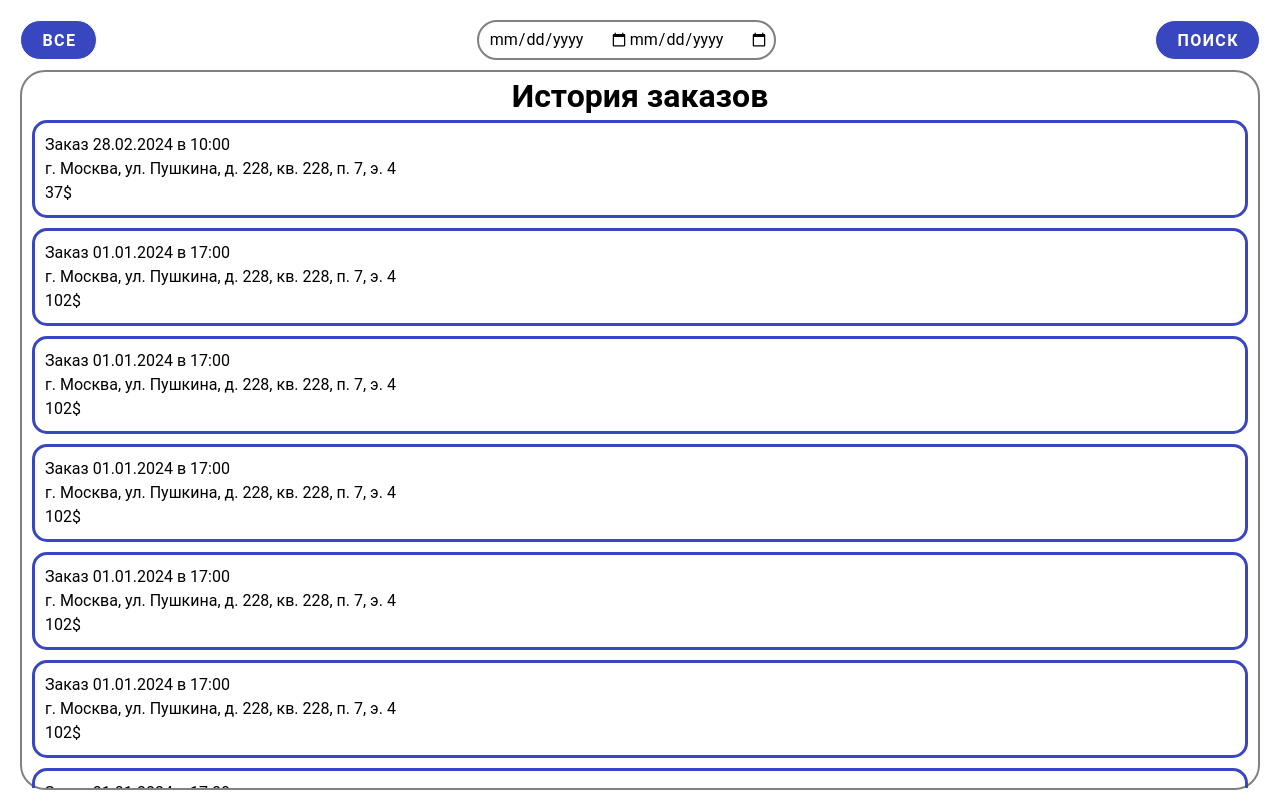
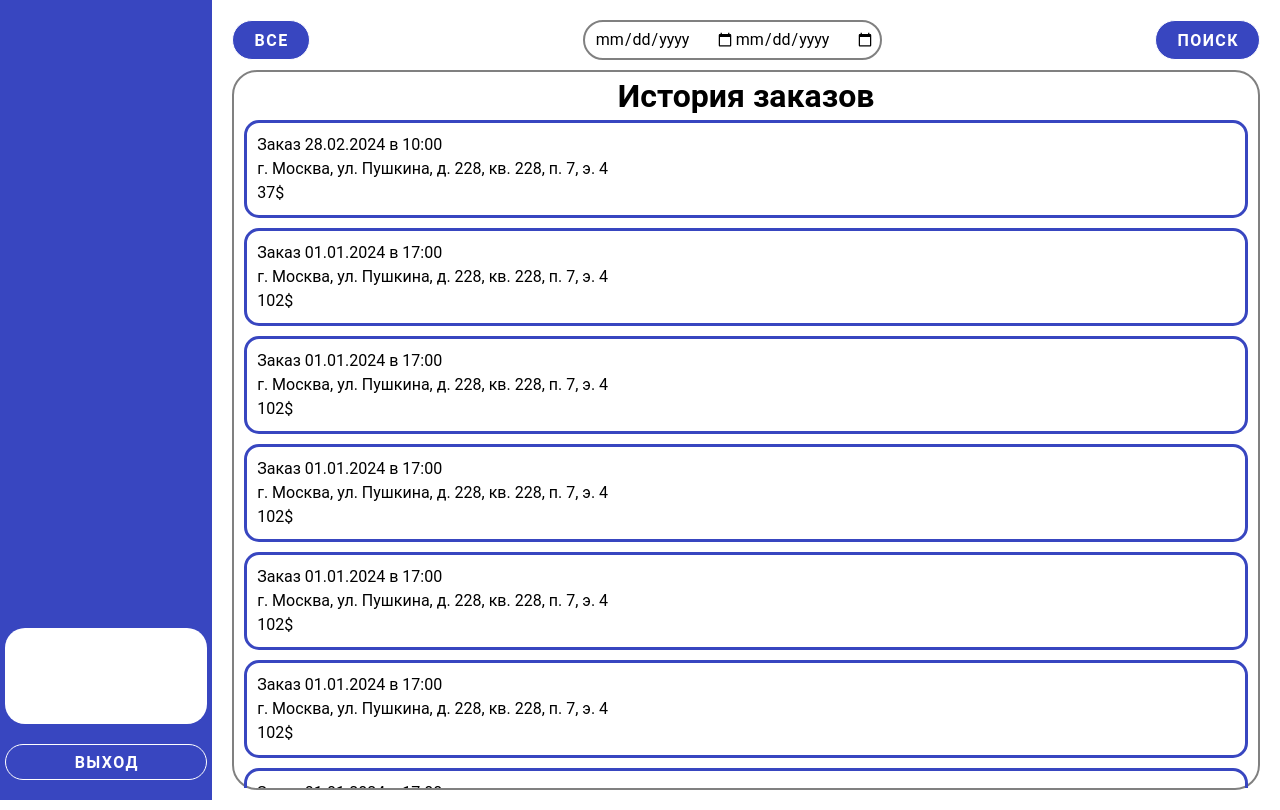
Before and after one commit to moevm/nosql2h24-cleaning, a Vue app in the folder frontend/: page /orders in a window 1280 px wide. Built offline with nearby package versions, Linux system fonts and the light colour scheme.

Commit message:
use composition vue

```diff
--- a/frontend/src/components/OrdersHistoryPage.vue
+++ b/frontend/src/components/OrdersHistoryPage.vue
@@ -1,23 +1,11 @@
-<template>
-  <div class="orders-history">
-    <FilterPanel @filter-dates="filterOrders" @reset-filters="resetFilters" />
-    <HeaderList title="История заказов" :orders="filteredOrders" />
-  </div>
-</template>
+<script setup lang="ts">
+import { Ref, ref, computed } from 'vue'
+import FilterPanel from "../ui/uikit/FilterPanel.vue"
+import HeaderList from "../ui/uikit/HeaderList.vue"
+const startDate: Ref<string | null> = ref(null)
+const endDate: Ref<string | null> = ref(null)
 
-<script>
-import FilterPanel from "../ui/uikit/FilterPanel.vue";
-import HeaderList from "../ui/uikit/HeaderList.vue";
-
-export default {
-  name: "HistoryOrderPage",
-  components: {
-    FilterPanel,
-    HeaderList
-  },
-  data() {
-    return {
-      orders: [
+const orders = ref([
         { id: 1, date: "28.02.2024", time: "10:00", address: "г. Москва, ул. Пушкина, д. 228, кв. 228, п. 7, э. 4", price: 37 },
         { id: 2, date: "01.01.2024", time: "17:00", address: "г. Москва, ул. Пушкина, д. 228, кв. 228, п. 7, э. 4", price: 102 },
         { id: 4, date: "01.01.2024", time: "17:00", address: "г. Москва, ул. Пушкина, д. 228, кв. 228, п. 7, э. 4", price: 102 },
@@ -30,30 +18,47 @@ export default {
         { id: 11, date: "01.01.2024", time: "17:00", address: "г. Москва, ул. Пушкина, д. 228, кв. 228, п. 7, э. 4", price: 102 },
         { id: 12, date: "15.12.2023", time: "17:00", address: "г. Москва, ул. Пушкина, д. 228, кв. 228, п. 7, э. 4", price: 42 }
       ], // TODO DB request
-      filteredOrders: []
-    };
-  },
-  created() {
-    this.filteredOrders = this.orders;
-  },
-  methods: {
-    filterOrders(dates) {
-      const { startDate, endDate } = dates;
-      this.filteredOrders = this.orders.filter(order => {
-        const orderDate = new Date(order.date.split('.').reverse().join('-'));
-        return (!startDate || new Date(startDate) <= orderDate) &&
-               (!endDate || new Date(endDate) >= orderDate);
-      });
-    },
-    resetFilters() {
-      this.filteredOrders = this.orders;
-    }
-  }
-};
+  );
+
+const filteredOrders = computed(() => {
+  return orders.value.filter(order => {
+    const orderDate = new Date(order.date);
+    const start = startDate.value ? new Date(startDate.value) : null;
+    const end = endDate.value ? new Date(endDate.value) : null;
+
+    return (
+      (!start || orderDate >= start) &&
+      (!end || orderDate <= end)
+    );
+  });
+});
+
+const emit = defineEmits<{
+  (event: 'filter-dates', payload: { startDate: string | null; endDate: string | null }): void;
+  (event: 'reset-filters'): void;
+}>();
+
+function resetFilters() {
+  startDate.value = null;
+  endDate.value = null;
+  emit('reset-filters');
+}
+
 </script>
+
+<template>
+  <div class="orders-history">
+    <FilterPanel @filter-dates="filteredOrders" @reset-filters="resetFilters" />
+    <HeaderList title="История заказов" :orders="filteredOrders" />
+  </div>
+</template>
 
 <style scoped>
 .orders-history {
+  display: flex;
+  flex-direction: column;
+  height: 100%;
+  width: 100vw;
   padding: 20px;
 }
 </style>
--- a/frontend/src/routing/router.ts
+++ b/frontend/src/routing/router.ts
@@ -19,14 +19,14 @@ const routes = [
         name: 'client',
         path: 'client:id(\\d+)',
         component: ClientMainPage
+      },
+      {
+        name: 'orders',
+        path: '/orders',
+        component: OrdersHistoryPage
       }
     ]
-  },
-  {
-    name: 'orders',
-    path: '/orders',
-    component: OrdersHistoryPage
-  },
+  }
 ]
 
 const router = createRouter({
--- a/frontend/src/ui/uikit/DateFilter.vue
+++ b/frontend/src/ui/uikit/DateFilter.vue
@@ -1,29 +1,25 @@
+<script setup lang="ts">
+import { ref } from 'vue';
+import { defineEmits } from 'vue';
+
+const emit = defineEmits<{
+  (event: 'filter-dates', payload: { startDate: string | null; endDate: string | null }): void;
+}>();
+
+const startDate = ref<string | null>(null);
+const endDate = ref<string | null>(null);
+
+function updateDateFilter() {
+  emit("filter-dates", { startDate: startDate.value, endDate: endDate.value });
+}
+</script>
+
 <template>
   <div class="date-filter">
     <input type="date" v-model="startDate" placeholder="C" @change="updateDateFilter" />
     <input type="date" v-model="endDate" placeholder="По" @change="updateDateFilter" />
   </div>
 </template>
-
-<script>
-import ActionButton from "./ActionButton.vue";
-
-export default {
-  name: "DateFilter",
-  components: { ActionButton },
-  data() {
-    return {
-      startDate: null,
-      endDate: null
-    };
-  },
-  methods: {
-    updateDateFilter() {
-      this.$emit("filter-dates", { startDate: this.startDate, endDate: this.endDate });
-    }
-  }
-};
-</script>
 
 <style scoped>
 .date-filter {
--- a/frontend/src/ui/uikit/FilterPanel.vue
+++ b/frontend/src/ui/uikit/FilterPanel.vue
@@ -1,3 +1,17 @@
+<script setup lang="ts">
+import ActionButton from "./ActionButton.vue";
+import DateFilter from "./DateFilter.vue";
+import { defineEmits } from 'vue';
+
+const emit = defineEmits<{
+  (event: 'filter-dates', payload: { startDate: string | null; endDate: string | null }): void;
+}>();
+
+function updateDateFilter(dates: { startDate: string | null; endDate: string | null }) {
+  emit("filter-dates", dates);
+}
+</script>
+
 <template>
   <div class="filter-panel">
     <ActionButton
@@ -12,21 +26,6 @@
     ></ActionButton>
   </div>
 </template>
-
-<script>
-import ActionButton from "./ActionButton.vue";
-import DateFilter from "./DateFilter.vue";
-
-export default {
-  name: "FilterPanel",
-  components: { ActionButton, DateFilter },
-  methods: {
-    updateDateFilter(dates) {
-      this.$emit("filter-dates", dates);
-    }
-  }
-};
-</script>
 
 <style scoped>
 .filter-panel {
--- a/frontend/src/ui/uikit/HeaderList.vue
+++ b/frontend/src/ui/uikit/HeaderList.vue
@@ -1,3 +1,20 @@
+<script setup lang="ts">
+import OrderItem from "./OrderItem.vue";
+import { defineProps } from 'vue';
+
+
+const props = defineProps<{
+  title: string;
+  orders: Array<{
+    id: number;
+    date: string;
+    time: string;
+    address: string;
+    price: number;
+  }>;
+}>();
+</script>
+
 <template>
   <div class="header-list">
     <h1>{{ title }}</h1>
@@ -6,27 +23,6 @@
     </div>
   </div>
 </template>
-
-<script>
-import OrderItem from "./OrderItem.vue";
-
-export default {
-  name: "HeaderList",
-  components: {
-    OrderItem
-  },
-  props: {
-    title: {
-      type: String,
-      required: true
-    },
-    orders: {
-      type: Array,
-      required: true
-    }
-  },
-};
-</script>
 
 <style scoped>
 .header-list {
--- a/frontend/src/ui/uikit/OrderItem.vue
+++ b/frontend/src/ui/uikit/OrderItem.vue
@@ -1,3 +1,16 @@
+<script setup lang="ts">
+import { defineProps } from 'vue';
+
+const { order } = defineProps<{
+  order: {
+    date: string;
+    time: string;
+    address: string;
+    price: number;
+  };
+}>();
+</script>
+
 <template>
   <div class="order-item">
     <p>Заказ {{ order.date }} в {{ order.time }}</p>
@@ -5,18 +18,6 @@
     <p>{{ order.price }}$</p>
   </div>
 </template>
-
-<script>
-export default {
-  name: "OrderItem",
-  props: {
-    order: {
-      type: Object,
-      required: true
-    }
-  }
-};
-</script>
 
 <style scoped>
 .order-item {
```
